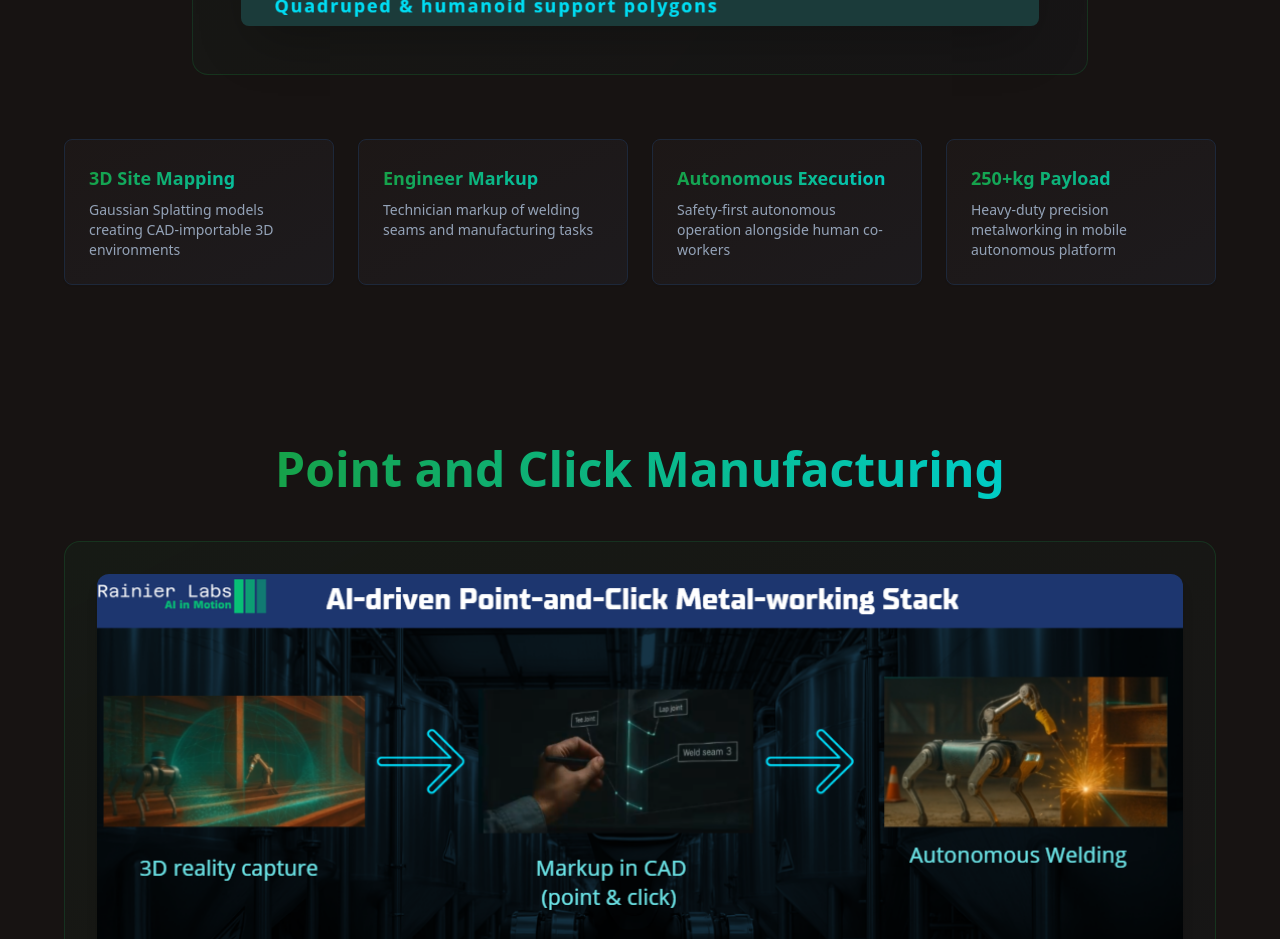
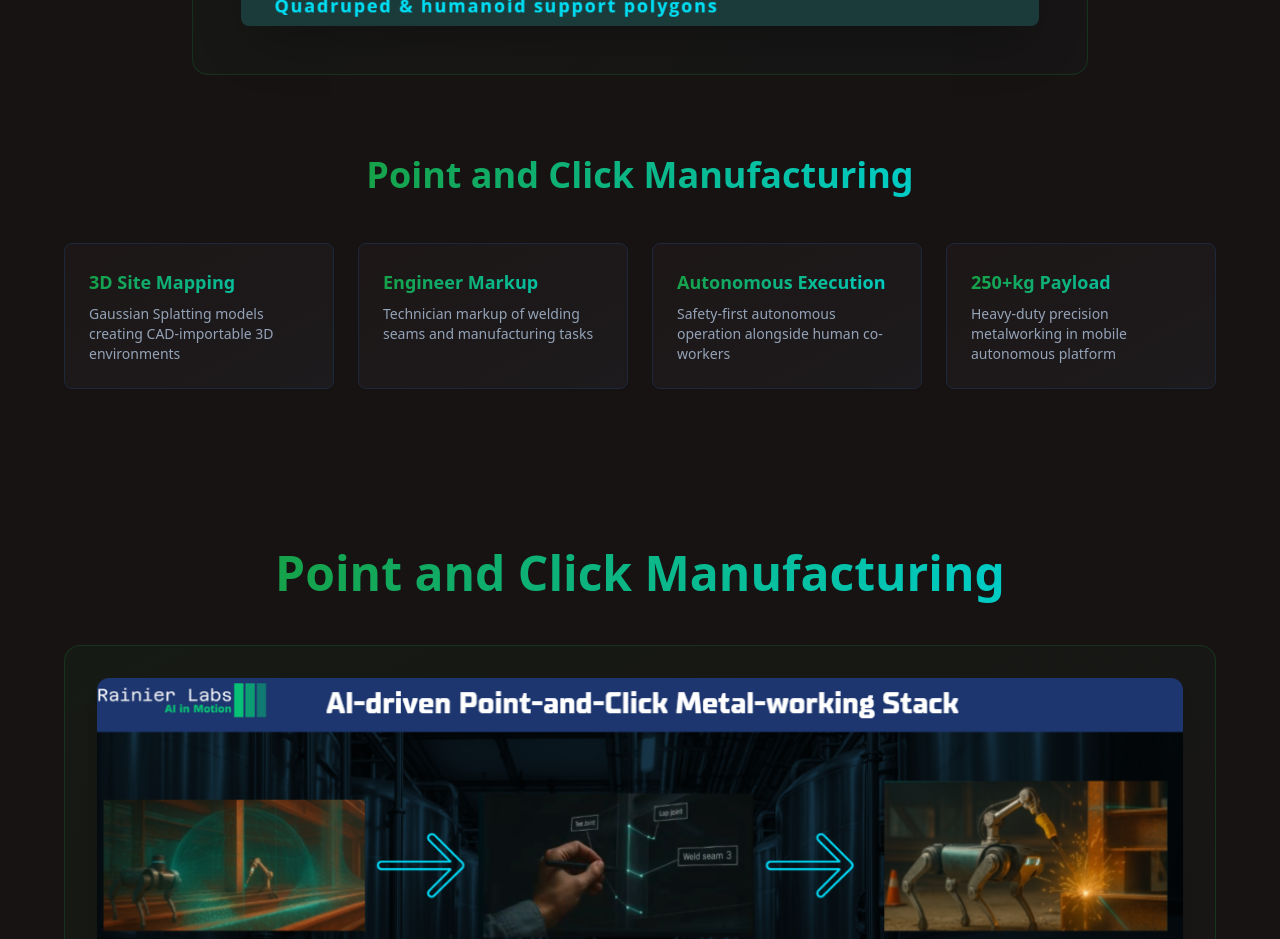
Before and after one commit to jaychak/rainier-web-forge-39, a React (Vite) app: page / in a window 1280 px wide. Shown: the part 2220-3159 px from the top of the page. Built offline with nearby package versions, Linux system fonts and the light colour scheme.

Commit message:
Organize product features
Grouped the product feature boxes under the 'Point and Click Manufacturing' section.
-edited src/components/ProductsSection.tsx

```diff
--- a/src/components/SolutionSection.tsx
+++ b/src/components/SolutionSection.tsx
@@ -86,7 +86,14 @@ export const SolutionSection = () => {
           </div>
         </div>
 
-        <div className="mt-16 grid grid-cols-1 md:grid-cols-2 lg:grid-cols-4 gap-6 max-w-6xl mx-auto">
+        <div className="mt-20">
+          <div className="text-center mb-12">
+            <h3 className="text-3xl md:text-4xl font-bold mb-6">
+              <span className="gradient-text">Point and Click Manufacturing</span>
+            </h3>
+          </div>
+
+          <div className="grid grid-cols-1 md:grid-cols-2 lg:grid-cols-4 gap-6 max-w-6xl mx-auto">
             <Card className="bg-gradient-to-br from-card to-muted/20 border-border">
               <CardContent className="p-6">
                 <h3 className="text-lg font-semibold mb-2 gradient-text">3D Site Mapping</h3>
@@ -116,6 +123,7 @@ export const SolutionSection = () => {
             </Card>
           </div>
         </div>
+      </div>
     </section>
   );
 };
```
Lines whose indentation alone changed are shown as unchanged.
